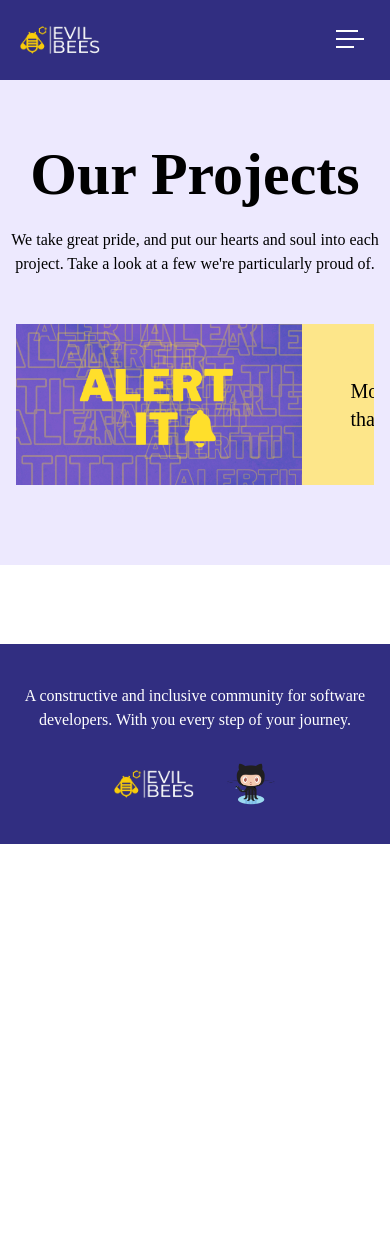
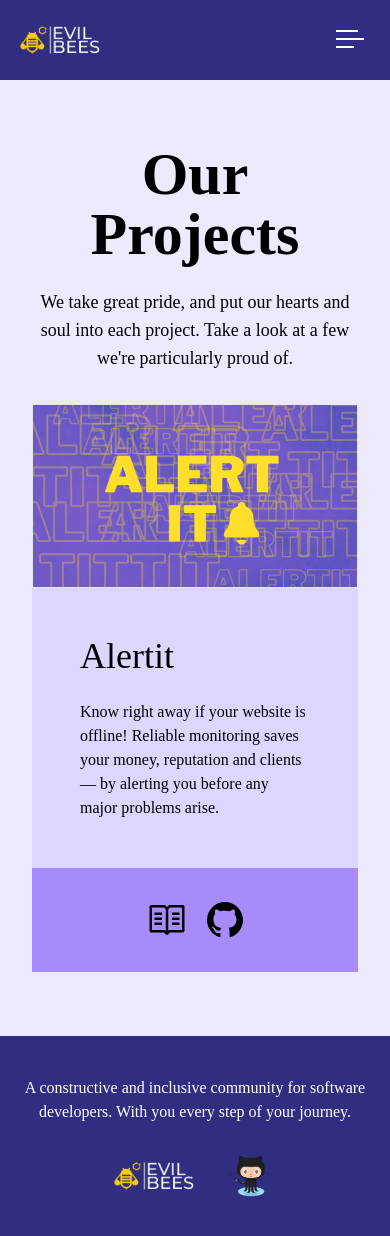
Before and after one commit to nikolap994/evil_bees, a Next.js app: page /projects in a window 390 px wide. Before the commit the page ends 844 px from the top, so only its background shows below. Built offline with nearby package versions, Linux system fonts and the light colour scheme.

Commit message:
Update Projects design

```diff
--- a/pages/projects/index.js
+++ b/pages/projects/index.js
@@ -1,6 +1,9 @@
+import OurProjects from "../../content/projects.json";
 import Image from "next/image";
 import Link from "next/link";
 import Head from "next/head";
+import { VscGithubInverted } from "react-icons/vsc";
+import { VscBook } from "react-icons/vsc";
 
 export default function Projects() {
 	return (
@@ -8,41 +11,51 @@ export default function Projects() {
 			<Head>
 				<title>Projects</title>
 			</Head>
-			<section className="py-16 bg-violet-100">
-				<div className="max-w-7xl mx-auto pb-8 max-w-[510px] text-center">
+			<section className="py-16 bg-violet-100 py-16 md:py-24 px-8 lg:px-12">
+				<div className="max-w-7xl mx-auto pb-8 lg:pb-16 text-center">
 					<h2 className="text-dark mb-6 font-bold text-6xl md:text-[40px]">
 						Our Projects
 					</h2>
-					<p className="text-body-color text-base">
+					<p className="mx-auto text-body-color text-lg max-w-[500px]">
 						We take great pride, and put our hearts and soul into each project.
 						Take a look at a few we're particularly proud of.
 					</p>
 				</div>
-				<div className="p-4 md:p-0">
-					<Link href={`/projects/alertit`}>
-						<div className="snap-x mx-auto snap-mandatory flex w-full overflow-scroll">
-							<div className="snap-start w-[80%] flex-shrink-0 flex items-center justify-center">
+				{Object.entries(OurProjects).map(([key, project]) => {
+					return (
+						<>
+							<div
+								key={key}
+								className="relative mx-auto bg-violet-200 flex flex-col lg:flex-row"
+							>
 								<Image
-									className="w-full"
-									width={2400}
+									className="w-full lg:w-1/2 object-cover border"
+									width={500}
 									height={340}
 									alt="alertit logo"
 									src="/projects/alertit-banner.png"
 									priority={true}
 								/>
+								<Link className="lg:w-1/2" href={`/projects/alertit`}>
+									<div className="text-xl p-12">
+										<div className="flex gap-4 items-center mb-6">
+											<h1 className="text-4xl">{project.name}</h1>
+										</div>
+										<p className="text-base">{project.about}</p>
+									</div>
+								</Link>
+								<div className="w-full bg-violet-400 py-8 lg:py-0 flex items-center justify-center gap-5 lg:gap-8 transition-opacity lg:opacity-0 lg:hover:opacity-75 lg:w-1/2 lg:absolute lg:h-full lg:top-0 lg:translate-x-0">
+									<Link href={`/projects/alertit`}>
+										<VscBook className="h-10 w-10 lg:w-12 lg:h-12" />
+									</Link>
+									<Link href={project.github}>
+										<VscGithubInverted className="h-9 w-9 lg:w-12 lg:h-12" />
+									</Link>
+								</div>
 							</div>
-							<div className="snap-start bg-amber-200 w-[80%] flex-shrink-0  flex items-center justify-center text-xl p-12">
-								Monitoring everything that matters to you.
-							</div>
-							<div className="snap-start bg-indigo-200 w-[80%] flex-shrink-0 flex items-center justify-center text-xl  p-12">
-								Alertit is a tool for monitoring...
-							</div>
-							<div className="snap-start bg-gray-200 w-[80%] flex-shrink-0 flex items-center justify-center text-xl  p-12">
-								Techstack ??
-							</div>
-						</div>
-					</Link>
-				</div>
+						</>
+					);
+				})}
 			</section>
 		</>
 	);
```
